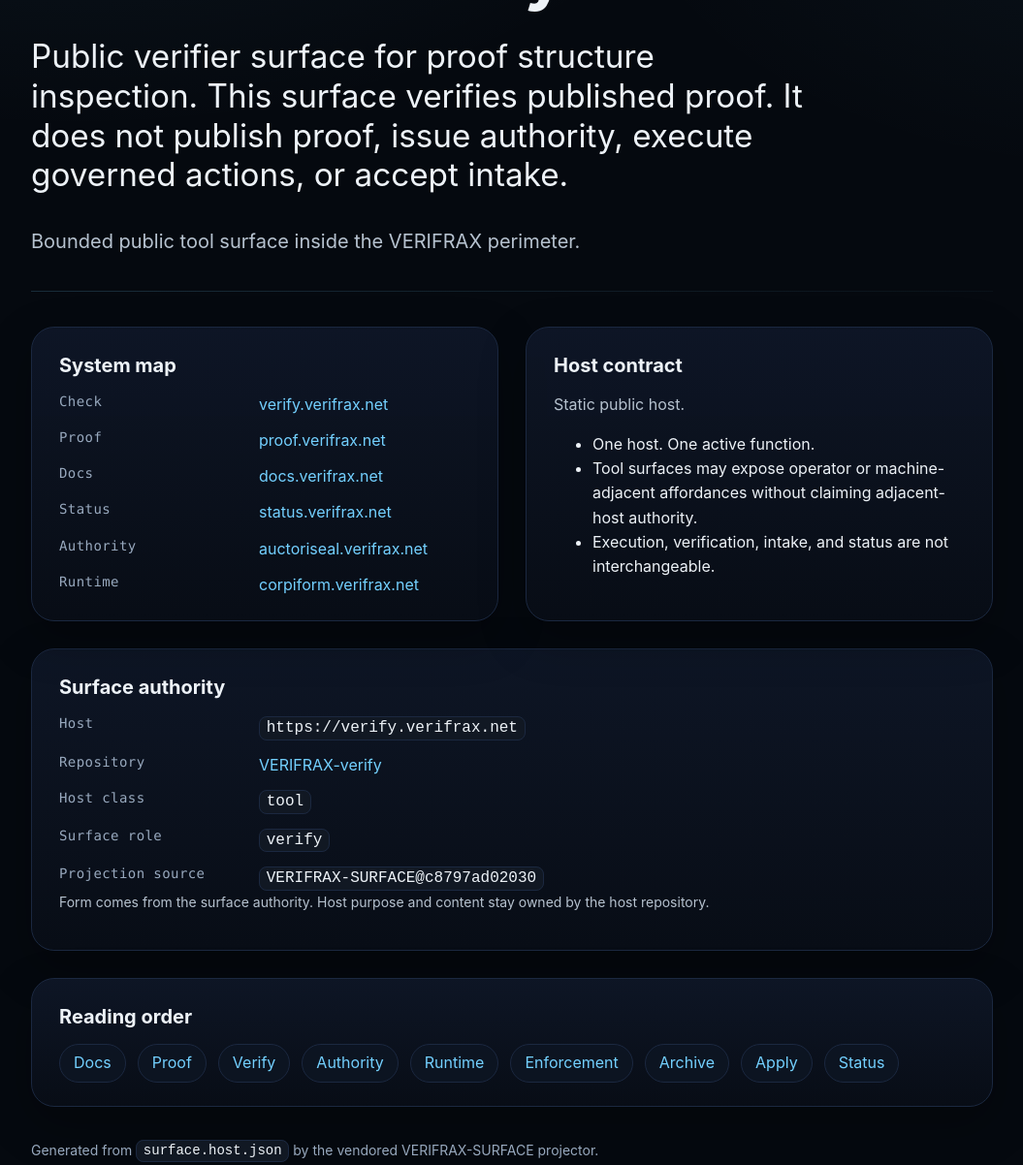
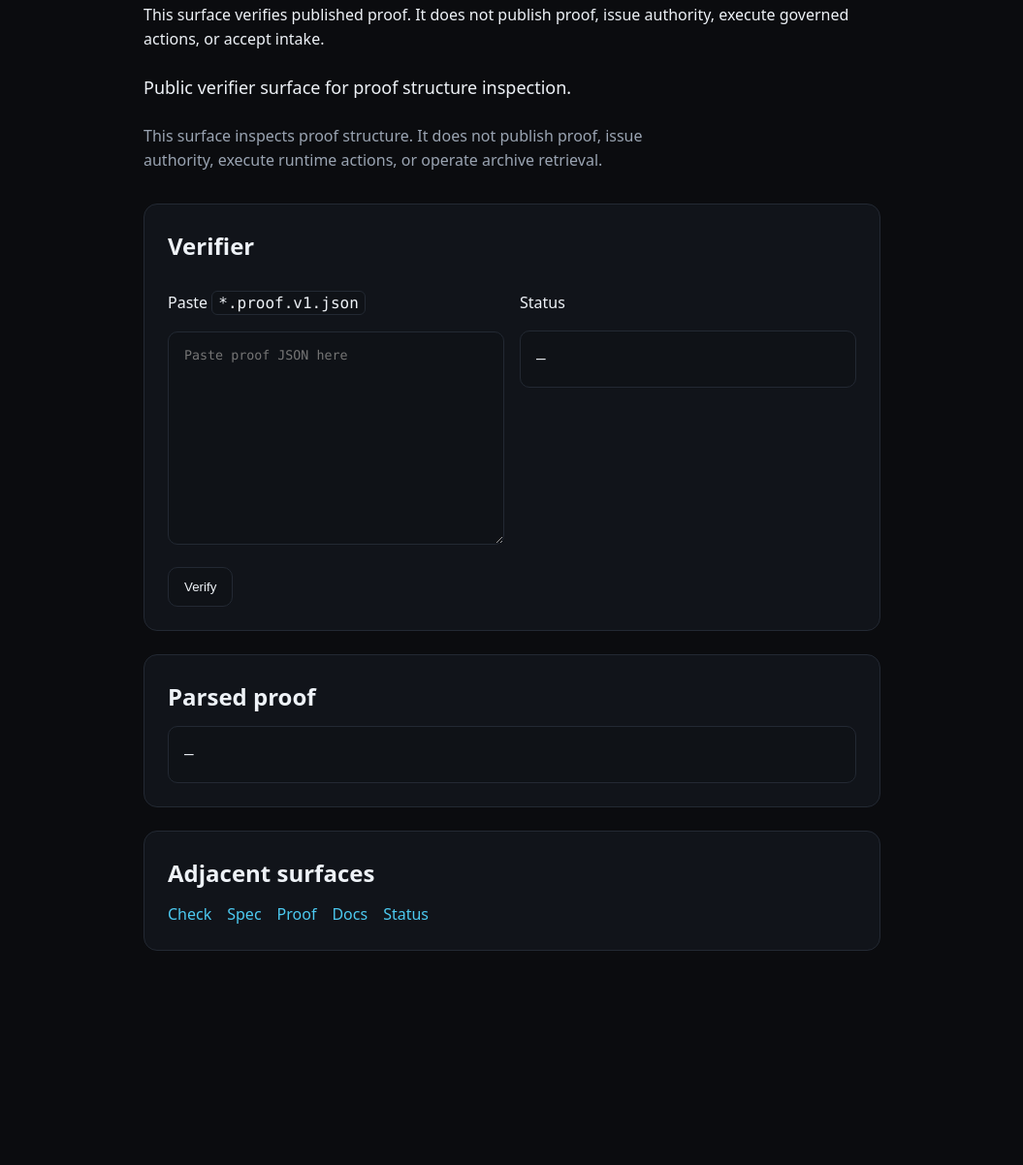
Before and after one commit to Verifrax/VERIFRAX-verify, a website: page index.html in a window 1280 px wide. Shown: the part 142-1344 px from the top of the page at 97% size, without its empty margins (112-1167 px from the left). After the commit the page ends 1187 px from the top, so only its background shows below. Drawn offline with Linux system fonts and the light colour scheme.

Commit message:
Restore verify UI schema gate

```diff
--- a/index.html
+++ b/index.html
@@ -4,70 +4,84 @@
   <meta charset="utf-8">
   <meta name="viewport" content="width=device-width,initial-scale=1">
   <title>VERIFRAX Verify</title>
-  <meta name="description" content="Public verifier surface for proof structure inspection. This surface verifies published proof. It does not publish proof, issue authority, execute governed actions, or accept intake.">
-  <link rel="canonical" href="https://verify.verifrax.net/">
-  <link rel="stylesheet" href="assets/surface.css">
+  <meta name="description" content="Public verifier surface for proof structure inspection.">
+  <style>
+    @import url("./surface-system/shell/base.css");
+    textarea{width:100%;min-height:220px;font-family:var(--vf-font-mono);background:var(--vf-panel-2);color:var(--vf-text);border:1px solid var(--vf-line);border-radius:var(--vf-radius-2);padding:var(--vf-space-4)}
+    button{padding:12px 16px;border-radius:var(--vf-radius-2);border:1px solid var(--vf-line);background:var(--vf-panel-2);color:var(--vf-text);cursor:pointer}
+    .row{display:grid;grid-template-columns:1fr 1fr;gap:var(--vf-space-4)}
+    @media (max-width: 860px){.row{grid-template-columns:1fr}}
+  </style>
 </head>
 <body>
-  <main class="wrap">
-    <div class="kicker">VERIFRAX / verify</div>
-    <h1>VERIFRAX Verify</h1>
-    <p class="lead">Public verifier surface for proof structure inspection. This surface verifies published proof. It does not publish proof, issue authority, execute governed actions, or accept intake.</p>
-    <p class="copy">Bounded public tool surface inside the VERIFRAX perimeter.</p>
-    <div class="rule"></div>
+  <main class="surface stack">
+    <div class="surface-id">VERIFRAX / verify</div>
 
-    <section class="grid two">
-      <article class="card">
-        <h2>System map</h2>
-        <ul class="list">
-          <li class="row"><span class="label">Check</span><span class="value"><a href="https://verify.verifrax.net">verify.verifrax.net</a></span></li>
-<li class="row"><span class="label">Proof</span><span class="value"><a href="https://proof.verifrax.net">proof.verifrax.net</a></span></li>
-<li class="row"><span class="label">Docs</span><span class="value"><a href="https://docs.verifrax.net">docs.verifrax.net</a></span></li>
-<li class="row"><span class="label">Status</span><span class="value"><a href="https://status.verifrax.net">status.verifrax.net</a></span></li>
-<li class="row"><span class="label">Authority</span><span class="value"><a href="https://auctoriseal.verifrax.net">auctoriseal.verifrax.net</a></span></li>
-<li class="row"><span class="label">Runtime</span><span class="value"><a href="https://corpiform.verifrax.net">corpiform.verifrax.net</a></span></li>
-        </ul>
-      </article>
+<p>Canonical verification surface.</p>
+<p>This surface verifies published proof. It does not publish proof, issue authority, execute governed actions, or accept intake.</p>
+    <p class="surface-role">Public verifier surface for proof structure inspection.</p>
+    <p class="surface-boundary">This surface inspects proof structure. It does not publish proof, issue authority, execute runtime actions, or operate archive retrieval.</p>
 
-      <article class="card">
-        <h2>Host contract</h2>
-        <p>Static public host.</p>
-        <ul>
-          <li>One host. One active function.</li>
-<li>Tool surfaces may expose operator or machine-adjacent affordances without claiming adjacent-host authority.</li>
-<li>Execution, verification, intake, and status are not interchangeable.</li>
-        </ul>
-      </article>
+    <section class="panel">
+      <h2>Verifier</h2>
+      <div class="row">
+        <div>
+          <p>Paste <code>*.proof.v1.json</code></p>
+          <textarea id="proof" placeholder="Paste proof JSON here"></textarea>
+          <div style="margin-top:16px"><button id="verify">Verify</button></div>
+        </div>
+        <div>
+          <p>Status</p>
+          <pre id="status">—</pre>
+        </div>
+      </div>
     </section>
 
-    <section class="card" style="margin-top:28px">
-      <h2>Surface authority</h2>
-      <ul class="list">
-        <li class="row"><span class="label">Host</span><span class="value"><code>https://verify.verifrax.net</code></span></li>
-        <li class="row"><span class="label">Repository</span><span class="value"><a href="https://github.com/Verifrax/VERIFRAX-verify">VERIFRAX-verify</a></span></li>
-        <li class="row"><span class="label">Host class</span><span class="value"><code>tool</code></span></li>
-        <li class="row"><span class="label">Surface role</span><span class="value"><code>verify</code></span></li>
-        <li class="row"><span class="label">Projection source</span><span class="value"><code>VERIFRAX-SURFACE@c8797ad02030</code></span></li>
-      </ul>
-      <p class="note">Form comes from the surface authority. Host purpose and content stay owned by the host repository.</p>
+    <section class="panel">
+      <h2>Parsed proof</h2>
+      <pre id="parsed">—</pre>
     </section>
 
-    <section class="card" style="margin-top:28px">
-      <h2>Reading order</h2>
-      <div class="pills"><a class="pill" href="https://docs.verifrax.net">Docs</a>
-<a class="pill" href="https://proof.verifrax.net">Proof</a>
-<a class="pill" href="https://verify.verifrax.net">Verify</a>
-<a class="pill" href="https://auctoriseal.verifrax.net">Authority</a>
-<a class="pill" href="https://corpiform.verifrax.net">Runtime</a>
-<a class="pill" href="https://cicullis.verifrax.net">Enforcement</a>
-<a class="pill" href="https://sigillarium.verifrax.net">Archive</a>
-<a class="pill" href="https://apply.verifrax.net">Apply</a>
-<a class="pill" href="https://status.verifrax.net">Status</a></div>
+    <section class="panel">
+      <h2>Adjacent surfaces</h2>
+      <div class="links">
+        <a href="/check">Check</a>
+        <a href="/spec">Spec</a>
+        <a href="https://proof.verifrax.net/">Proof</a>
+        <a href="https://docs.verifrax.net/">Docs</a>
+        <a href="https://status.verifrax.net/">Status</a>
+      </div>
     </section>
+  </main>
 
-    <div class="footer">
-      Generated from <code>surface.host.json</code> by the vendored VERIFRAX-SURFACE projector.
-    </div>
-  </main>
+  <script>
+    function set(el, v){ document.getElementById(el).textContent = v; }
+    document.getElementById("verify").onclick = () => {
+      try{
+        const raw = document.getElementById("proof").value.trim();
+        const p = JSON.parse(raw);
+        const okSchema = p && p.schema === "verifrax.proof.v1";
+        const okHash = p && p.artifact && typeof p.artifact.sha256 === "string" && p.artifact.sha256.length === 64;
+
+        set("parsed", JSON.stringify({
+          schema: p.schema,
+          repo: p.repo,
+          baseline_tag: p.baseline_tag,
+          core_dist_hash: p.core_dist_hash,
+          artifact: p.artifact,
+          verify_ref: p.verify_ref
+        }, null, 2));
+
+        if(okSchema && okHash){
+          set("status", "STRUCTURE OK (NOT FULL VERIFICATION)\nNOTE: offline UI validates schema + presence only.\nHash validation requires local file hashing.");
+        } else {
+          set("status", "INVALID PROOF");
+        }
+      } catch(e){
+        set("status", "INVALID JSON");
+        set("parsed", "—");
+      }
+    };
+  </script>
 </body>
 </html>
```
Also changed, not shown: dist/index.html.
